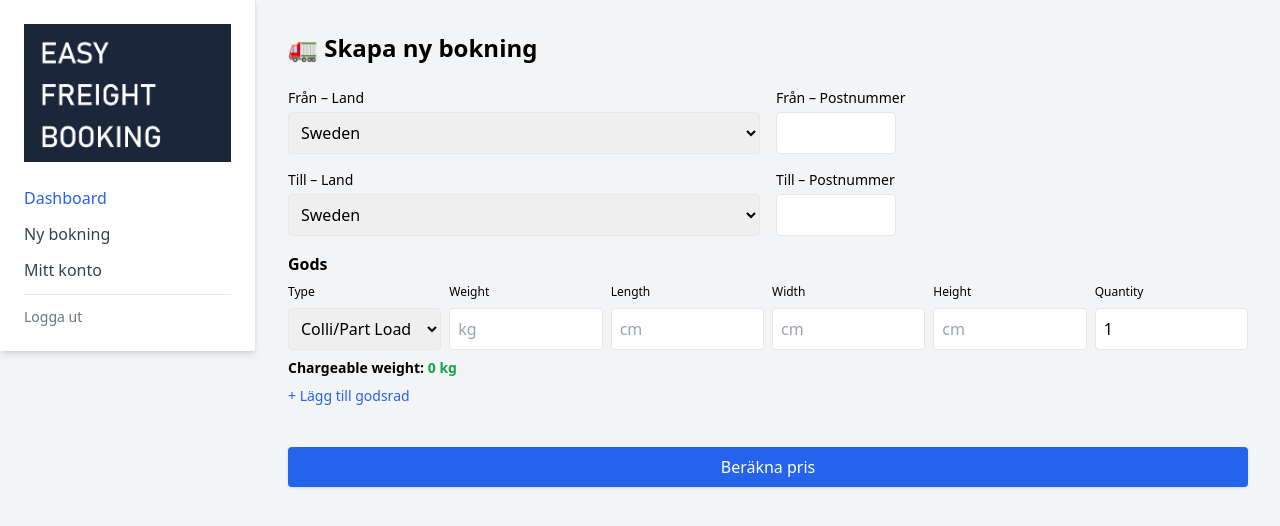
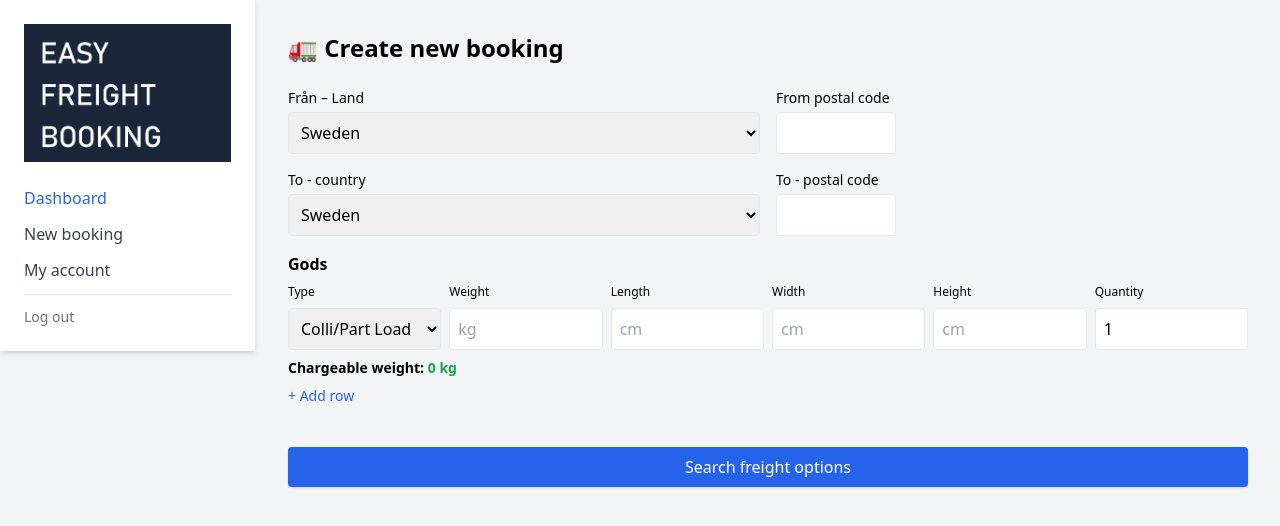
Before and after one commit to henrikmalmberg/easyfreightbooking-dashboard, a React (Vite) app: page /new-booking in a window 1280 px wide. Shown: the top 526 px of the page. Built offline with nearby package versions, Linux system fonts and the light colour scheme.

Commit message:
Update Dashboard.jsx

```diff
--- a/src/Dashboard.jsx
+++ b/src/Dashboard.jsx
@@ -113,17 +113,17 @@ function Dashboard() {
   return (
     <div>
       <div className="flex items-center justify-between mb-6">
-        <h1 className="text-3xl font-bold">📦 Mina Bokningar</h1>
+        <h1 className="text-3xl font-bold">📦 My bookings</h1>
         <Link
           to="/new-booking"
           className="inline-flex items-center gap-2 px-4 py-2 rounded-md text-sm bg-blue-600 text-white hover:bg-blue-700 shadow-sm"
         >
-          + Ny bokning
+          + New booking
         </Link>
       </div>
 
       {bookings.length === 0 ? (
-        <div className="text-gray-500">Inga bokningar ännu.</div>
+        <div className="text-gray-500">No bookings yet.</div>
       ) : (
         <div className="grid grid-cols-1 md:grid-cols-2 xl:grid-cols-3 gap-6">
           {bookings.map((booking) => (
@@ -161,7 +161,7 @@ export function Layout({ children }) {
       <Sidebar visible={showSidebar} onClose={() => setShowSidebar(false)} />
 
       <main className="flex-1 p-4 md:p-8 overflow-auto w-full">
-        <button className="md:hidden mb-4 text-blue-600" onClick={() => setShowSidebar(true)}>☰ Meny</button>
+        <button className="md:hidden mb-4 text-blue-600" onClick={() => setShowSidebar(true)}>☰ Menu</button>
         {children}
       </main>
     </div>
@@ -200,7 +200,7 @@ function ResultCard({ transport, selectedOption, onSelect }) {
       </div>
       <div className="text-sm text-gray-600 space-y-1">
         <div><strong>Earliest pickup:</strong> {transport.earliest_pickup}</div>
-        <div><strong>Transit time:</strong> {transport.days} dagar</div>
+        <div><strong>Transit time:</strong> {transport.days} days</div>
       </div>
     </div>
   );
@@ -279,7 +279,7 @@ const chargeableWeight = calculateChargeableWeight(goods);
 const handleSubmit = async () => {
 setResult(null);
   if (!cityFrom?.coordinate || !cityTo?.coordinate) {
-    alert("Kunde inte hämta koordinater. Kontrollera postnummer.");
+    alert("Check postal codes.");
     return;
   }
 
@@ -310,7 +310,7 @@ setResult(null);
     setResult(result);
   } catch (error) {
     console.error("API error:", error);
-    alert("Kunde inte kontakta servern.");
+    alert("Server connections error.");
   }
 };
 
@@ -323,7 +323,7 @@ setResult(null);
 
   return (
     <div>
-      <h1 className="text-2xl font-bold mb-6">🚛 Skapa ny bokning</h1>
+      <h1 className="text-2xl font-bold mb-6">🚛 Create new booking</h1>
 
 		<div className="grid grid-cols-1 md:grid-cols-2 gap-4 mb-4">
 			<div>
@@ -338,7 +338,7 @@ setResult(null);
 			</div>
 
 		<div>
-			<label className="block text-sm font-medium">Från – Postnummer</label>
+			<label className="block text-sm font-medium">From postal code</label>
 			<div className="flex items-center gap-2">
 				<input
 					name="pickup_postal"
@@ -357,7 +357,7 @@ setResult(null);
 
 
 <div>
-          <label className="block text-sm font-medium">Till – Land</label>
+          <label className="block text-sm font-medium">To - country</label>
 			<select name="delivery_country" value={form.delivery_country} onChange={handleChange} className="mt-1 w-full border rounded p-2">
 			{COUNTRIES.map((c) => (
 <option key={c.code} value={c.code}>
@@ -368,7 +368,7 @@ setResult(null);
         </div>
 
 		<div>
-			<label className="block text-sm font-medium">Till – Postnummer</label>
+			<label className="block text-sm font-medium">To - postal code</label>
 			<div className="flex items-center gap-2">
 				<input
 					name="delivery_postal"
@@ -422,14 +422,14 @@ setResult(null);
   {" "}
 </div>
 
-        <button onClick={addGoodsRow} className="mt-2 text-sm text-blue-600">+ Lägg till godsrad</button>
+        <button onClick={addGoodsRow} className="mt-2 text-sm text-blue-600">+ Add row</button>
       </div>
 
       <button
         onClick={handleSubmit}
         className="mt-6 w-full bg-blue-600 text-white py-2 rounded hover:bg-blue-700 shadow"
       >
-        Beräkna pris
+        Search freight options
       </button>
 
 {result && (
@@ -483,14 +483,14 @@ function Sidebar({ visible, onClose }) {
           Dashboard
         </Link>
         <Link to="/new-booking" className="block text-gray-700 hover:text-blue-600" onClick={onClose}>
-          Ny bokning
+          New booking
         </Link>
         <Link to="/account" className="block text-gray-700 hover:text-blue-600" onClick={onClose}>
-          Mitt konto
+          My account
         </Link>
         <hr className="my-4" />
         <button className="flex items-center text-sm text-gray-500 hover:text-red-500">
-          Logga ut
+          Log out
         </button>
       </nav>
     </aside>
```
